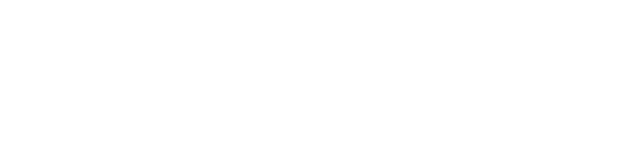
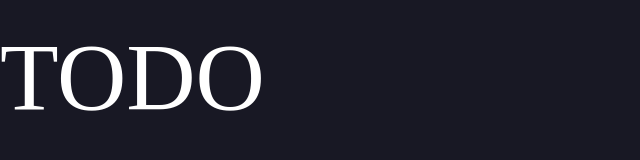
Before and after one commit to nwabuezenonso/Todo-app, a plain HTML site: page index.html in a window 1280 px wide. Shown: the whole page, without its empty margins (0-640 px from the left). Drawn offline with Linux system fonts and the light colour scheme.

Commit message:
commiting the background and Logo to github

```diff
--- a/index.html
+++ b/index.html
@@ -5,8 +5,9 @@
     <meta http-equiv="X-UA-Compatible" content="IE=edge">
     <meta name="viewport" content="width=device-width, initial-scale=1.0">
     <title>Document</title>
+    <link rel="stylesheet" href="./style.css">
 </head>
 <body>
-
+    <h3>TODO</h3>
 </body>
 </html>
--- a/style.css
+++ b/style.css
@@ -0,0 +1,14 @@
+*{
+    margin: 0;
+}
+
+body{
+    background-color: #181824;
+}
+
+h3{
+    font-weight: 400;
+    font-size: 96px;
+    color: #FFFFFF;
+    line-height: 156px;
+}
```
